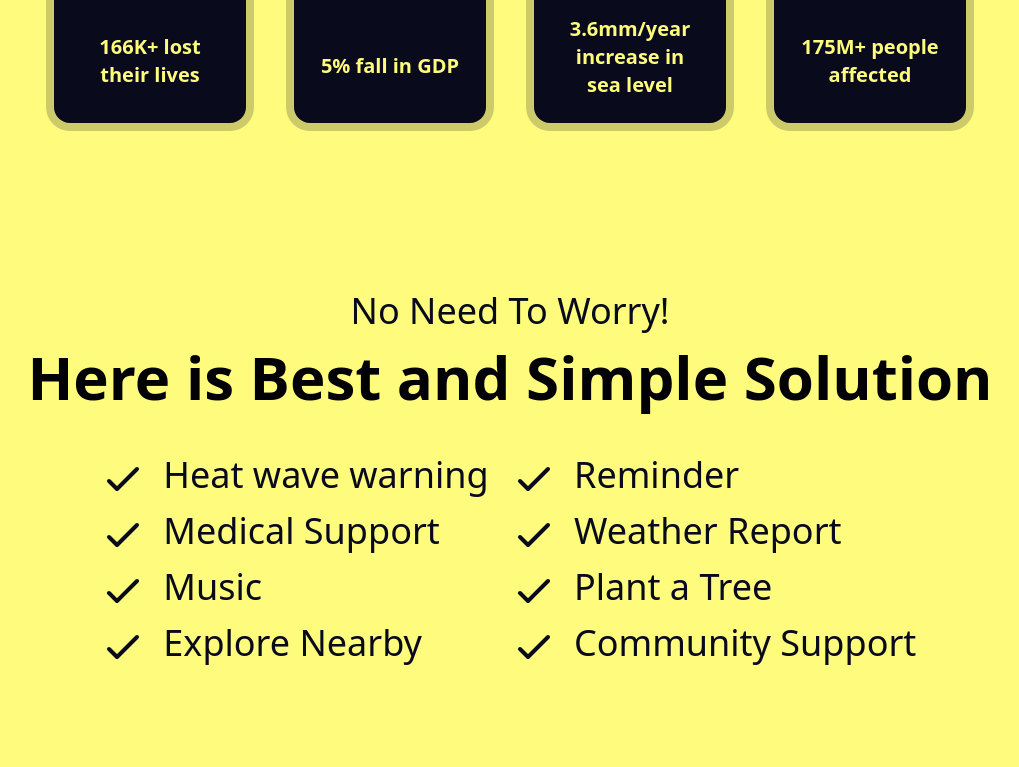
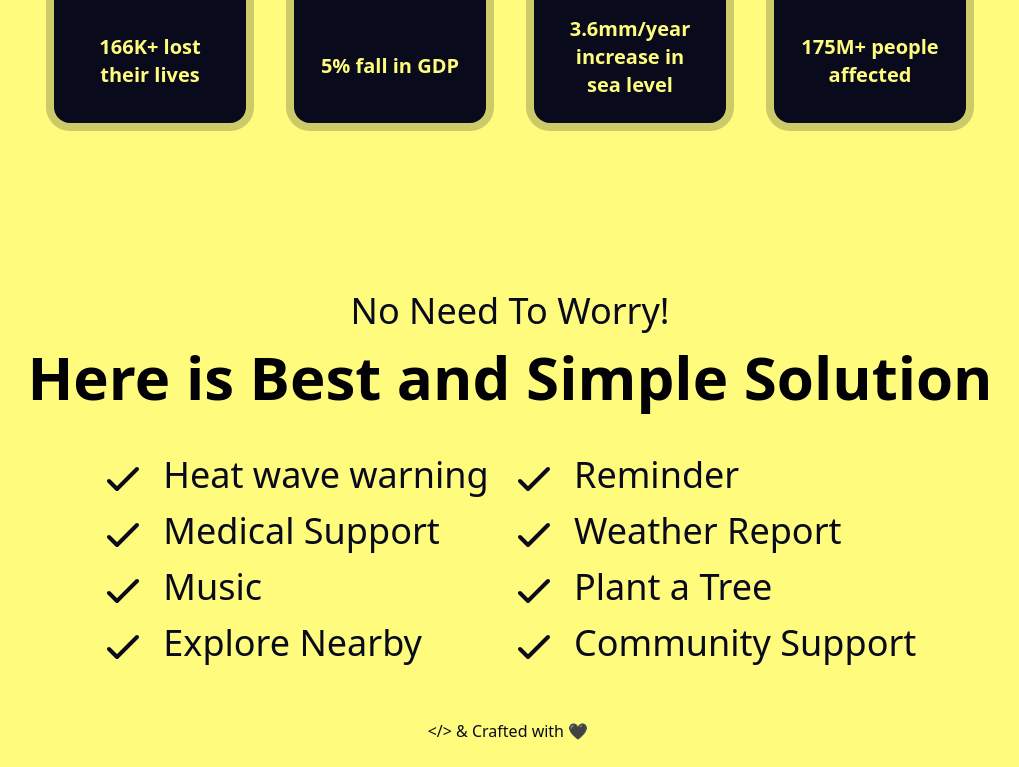
Before and after one commit to VishwaGauravIn/summerx, a Next.js app: page /home in a window 1280 px wide. Shown: the part 1278-2045 px from the top of the page, without its empty margins (130-1149 px from the left). Before the commit the page ends 2013 px from the top, so only its background shows below. Built offline with nearby package versions, Linux system fonts and the light colour scheme.

Commit message:
added footer

```diff
--- /dev/null
+++ b/components/Footer.js
@@ -0,0 +1,19 @@
+import React from "react";
+
+export default function Footer() {
+  return (
+    <div className="w-full flex justify-center items-center text-primary dark:text-secondary">
+      <a
+        href="https://github.com/VishwaGauravIn/summerx"
+        className=" hover:opacity-95 mt-2 flex"
+        target="_blank"
+        rel="noopener noreferrer"
+      >
+        {"</>"} & Crafted with&nbsp;
+        <span className="hidden dark:block">💛</span>
+        <span className="dark:hidden">🖤</span>
+        &nbsp;
+      </a>
+    </div>
+  );
+}
--- a/components/HomeComponents/index.js
+++ b/components/HomeComponents/index.js
@@ -2,12 +2,14 @@ import React from "react";
 import Hero from "./hero";
 import Features from "./features";
 import GlobalStats from "./globalStats";
+import Footer from "../Footer";
 export default function HomeComponents() {
   return (
     <>
       <Hero />
       <GlobalStats />
       <Features />
+      <Footer/>
     </>
   );
 }
```
